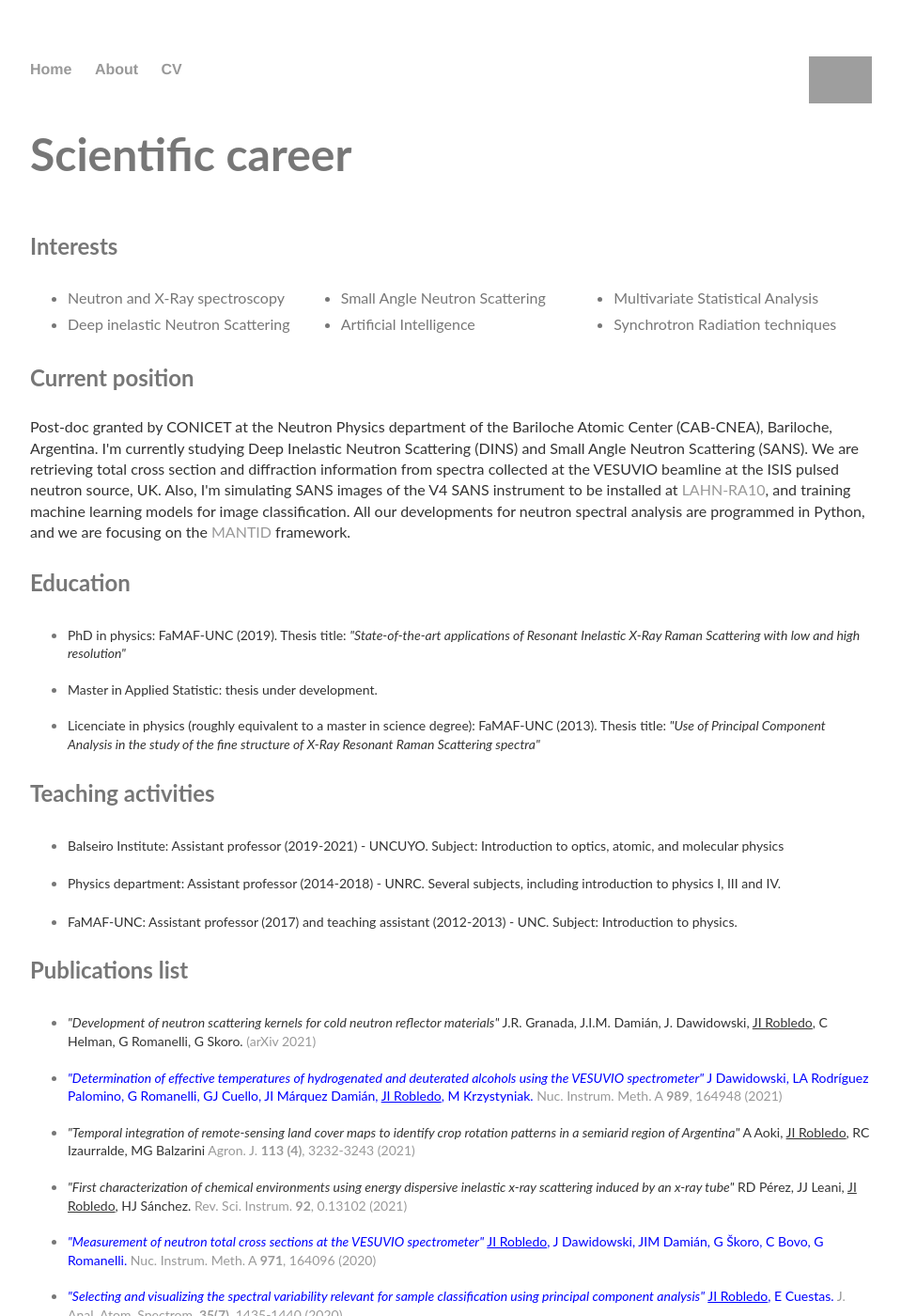
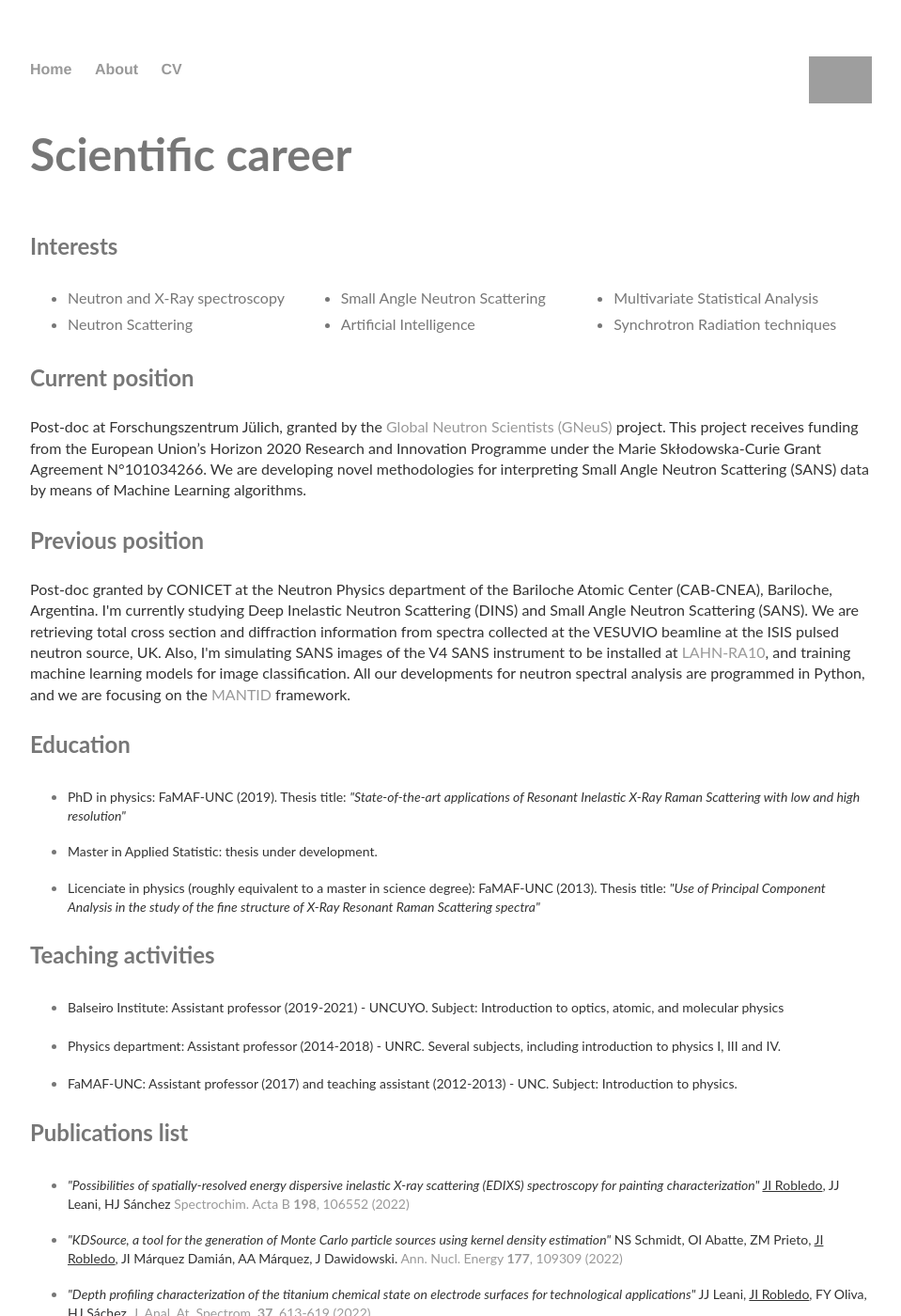
Before and after one commit to jorobledo/jorobledo.github.io, a Jekyll site: the page built from cv/index.html, in a window 1280 px wide and 1400 px high. Shown: the whole window at 94% size, without its empty margins (160-1119 px from the left). Built offline with Jekyll 4.4.1, drawn with Linux system fonts in a browser that asks for light colours; grey boxes are pictures that could not be loaded.

Commit message:
added new publications

```diff
--- a/cv/index.html
+++ b/cv/index.html
@@ -9,13 +9,18 @@ title: CV
 		<h2>Interests</h2>
 		<ul style='columns:3;'>
 			<li> Neutron and X-Ray spectroscopy</li>
-			<li> Deep inelastic Neutron Scattering</li>
+			<li> Neutron Scattering</li>
 			<li> Small Angle Neutron Scattering</li>
 			<li> Artificial Intelligence</li>
 			<li> Multivariate Statistical Analysis</li>
 			<li> Synchrotron Radiation techniques</li>
 		</ul>
 		<h2>Current position</h2>
+
+		<p style="font-size: 16px;"> Post-doc at Forschungszentrum Jülich, granted by the <a hreh="https://gneus.eu/">Global Neutron Scientists (GNeuS)</a> project. This project receives funding from the European Union’s Horizon 2020 Research and Innovation Programme under the Marie Skłodowska-Curie Grant Agreement N°101034266. We are developing novel methodologies for interpreting Small Angle Neutron Scattering (SANS) data by means of Machine Learning algorithms.
+
+		</p>
+		<h2>Previous position</h2>
 
 		<p style="font-size: 16px;"> Post-doc granted by CONICET at the Neutron Physics department of the Bariloche Atomic Center (CAB-CNEA),
 			Bariloche, Argentina. I'm currently studying Deep Inelastic Neutron Scattering (DINS) and Small Angle Neutron Scattering (SANS).
@@ -66,6 +71,16 @@ title: CV
 
 			<h2>Publications list</h2>
 		<ul>
+			<li><p style="font-size:14px">
+				<i>"Possibilities of spatially-resolved energy dispersive inelastic X-ray scattering (EDIXS) spectroscopy for painting characterization"</i>  <u>JI Robledo</u>, JJ Leani, HJ Sánchez <a href="https://doi.org/10.1016/j.sab.2022.106552"> Spectrochim. Acta B <b>198</b>, 106552 (2022)</a>
+			</p></li>
+			<li><p style="font-size:14px">
+				<i>"KDSource, a tool for the generation of Monte Carlo particle sources using kernel density estimation"</i>  NS Schmidt, OI Abatte, ZM Prieto, <u>JI Robledo</u>, JI Márquez Damián, AA Márquez, J Dawidowski. <a href="https://doi.org/10.1016/j.anucene.2022.109309"> Ann. Nucl. Energy <b>177</b>, 109309 (2022)</a>
+			</p></li>
+			<li><p style="font-size:14px">
+				<i>"Depth profiling characterization of the titanium chemical state on electrode surfaces for technological applications"</i>
+			    JJ Leani, <u>JI Robledo</u>, FY Oliva, HJ Sáchez. <a href="https://doi.org/10.1039/D1JA00413A"> J. Anal. At. Spectrom. <b>37</b>, 613-619 (2022)</a>
+			</p></li>
 		    <li><p style="font-size:14px">
 				<i>"Development of neutron scattering kernels for cold neutron reflector materials"</i> J.R. Granada, J.I.M. Damián, J. Dawidowski,
 			    <u>JI Robledo</u>, C Helman, G Romanelli, G Skoro. <a href="https://arxiv.org/abs/2103.09145">(arXiv 2021)</a>
```
